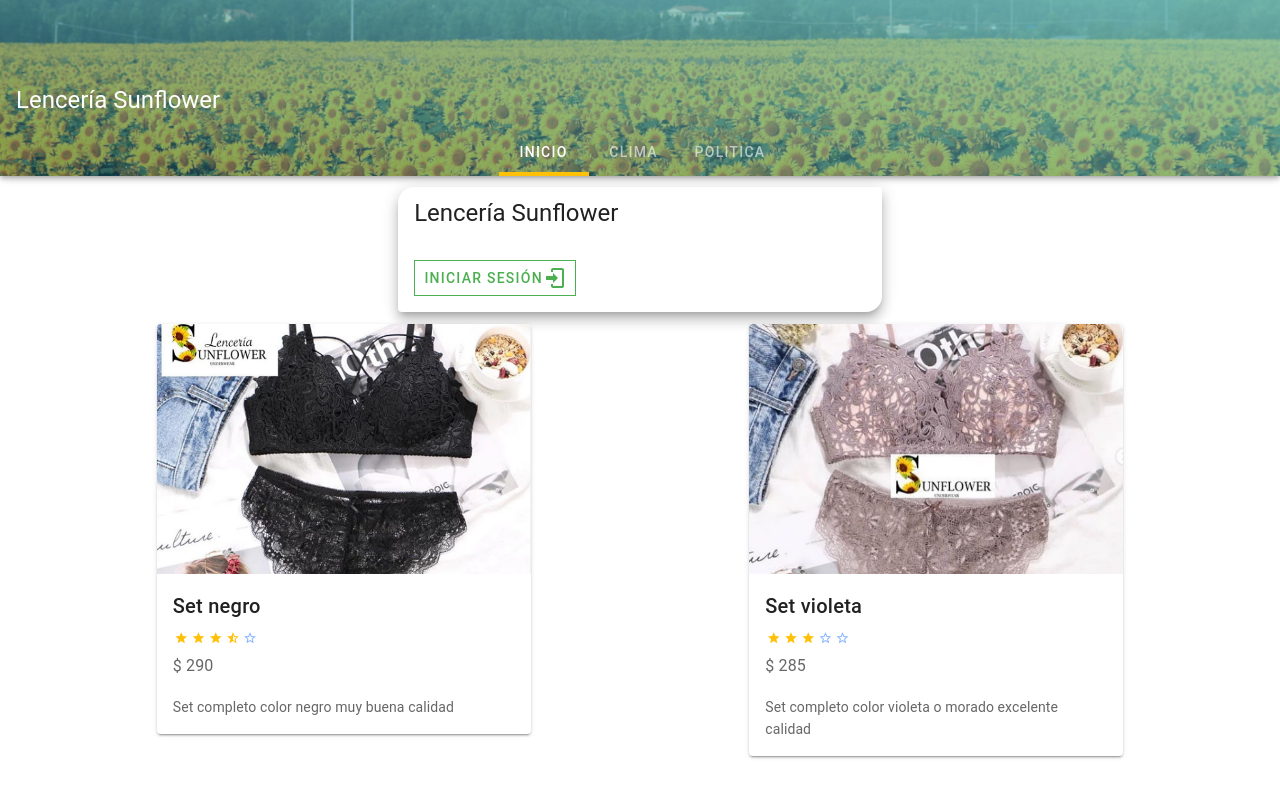
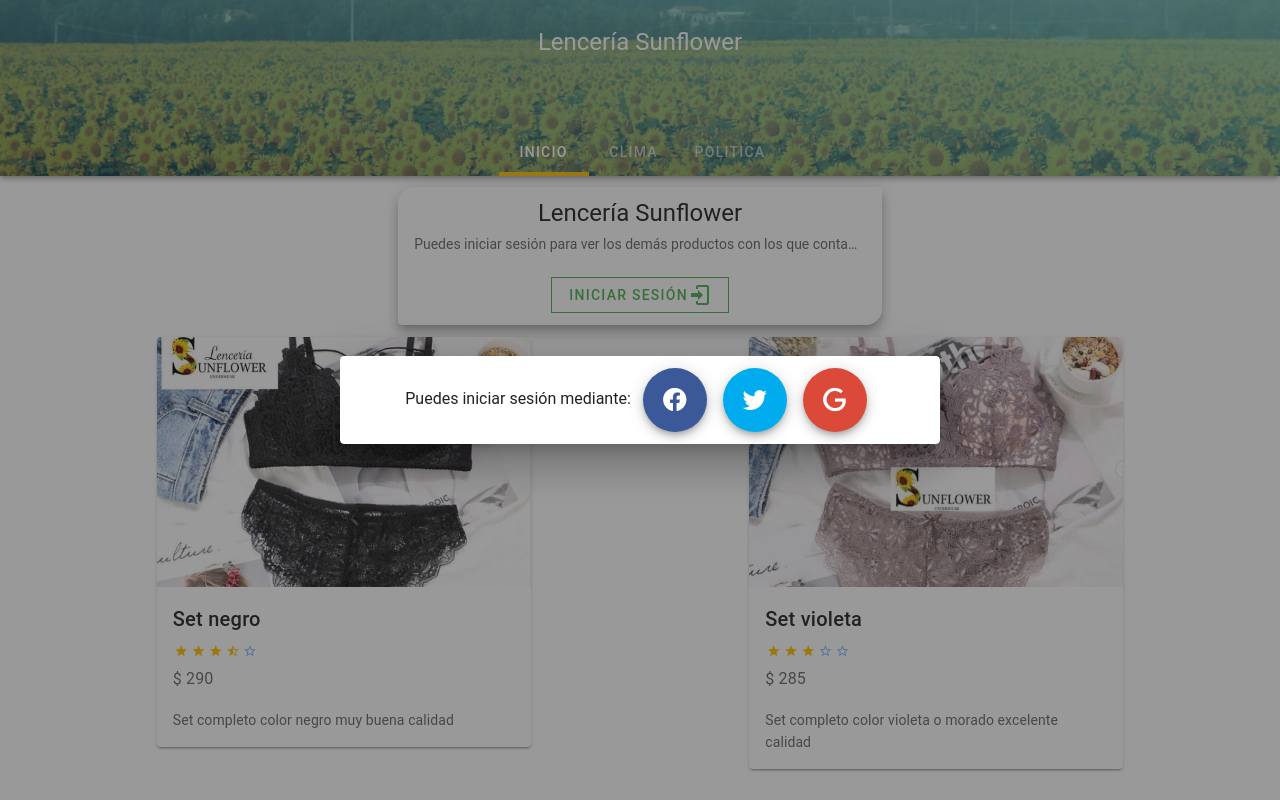
Before and after one commit to luisemm7/sunflower, a Vue app: page / in a window 1280 px wide. Both pictures are taken after a click on the button "INICIAR SESIÓN". Shown: the top 800 px of the page. Built offline with nearby package versions, Linux system fonts and the light colour scheme; a small style sheet from the web is missing.

Commit message:
lo del clima esta listo

```diff
--- a/src/App.vue
+++ b/src/App.vue
@@ -18,7 +18,9 @@
             ></v-img>
           </template>
 
-          <v-toolbar-title>Lencería Sunflower</v-toolbar-title>
+          <v-layout justify-center class="mt-5">
+            <v-toolbar-title>Lencería Sunflower</v-toolbar-title>
+          </v-layout>
 
           <template v-slot:extension>
             <v-tabs centered slider-color="primary" slider-size="4">
--- /dev/null
+++ b/src/components/Popup.vue
@@ -0,0 +1,35 @@
+<template>
+    <v-dialog max-width="600px" v-model="dialog">
+        <template v-slot:activator="{ on }">
+            <v-btn v-on="on" class="ma-1" tile outlined color="success">
+                Iniciar sesión <v-icon>mdi-login</v-icon>
+            </v-btn>
+        </template>
+            <v-card class="pa-3 text-center">
+                Puedes iniciar sesión mediante:
+                <v-btn class="mx-2" fab dark large color="#3b5998">
+                    <v-icon dark>mdi-facebook</v-icon>
+                </v-btn>
+                <v-btn class="mx-2" fab dark large color="#00acee">
+                    <v-icon dark>mdi-twitter</v-icon>
+                </v-btn>
+                <v-btn class="mx-2" fab dark large color="#db4a39">
+                    <v-icon dark>mdi-google</v-icon>
+                </v-btn>
+            </v-card>
+    </v-dialog>
+</template>
+
+<script>
+export default {
+    data() {
+        return {
+            dialog: false
+        }
+    },
+}
+</script>
+
+<style>
+
+</style>
--- a/src/views/Clima.vue
+++ b/src/views/Clima.vue
@@ -6,14 +6,14 @@
         src="../assets/cold-bg.jpg"
         gradient="to bottom, rgba(0,0,0,0.25), rgba(0,0,0,0.75)"
     >
-        <v-card-text class="cardtext">
-            <v-form class="px-3 text-center">
-                <v-text-field @keyup.enter="fetchWeather()" label="Escribe el nombre de una ciudad" v-model="query" prepend-icon="public"></v-text-field>
-                <v-btn @click="fetchWeather()" class="primary mx-0 mt-2">
-                    Buscar clima
-                    <v-icon right dark>mdi-cloud</v-icon>
-                </v-btn>
-            </v-form>
+        <v-card-text class="cardtext text-center">
+          <!-- <v-form ref="form">  -->
+            <v-text-field :rules="inputRules" class="ma-2" @keyup.enter="fetchWeather()" label="Escribe el nombre de una ciudad" v-model="query" prepend-icon="public"></v-text-field>
+            <v-btn :loading="loading" @click="fetchWeather()" class="primary mx-0 mt-2">
+              Buscar clima
+              <v-icon right dark>mdi-cloud</v-icon>
+            </v-btn>
+
 
             <div class="weather-wrap" v-if="typeof weather.main != 'undefined'">
                 <div class="location-box">
@@ -25,38 +25,30 @@
                     <div class="weather">{{weather.weather[0].main}}</div>
                 </div>
             </div>
-
+          <!-- </v-form>  -->
         </v-card-text>
-
-        <!-- <div :class="typeof weather.main != 'undefined' &&
-        weather.main.temp > 16 ? 'warm' : ''">
-            <div class="search-box">
-                <input
-                type="text"
-                class="search-bar"
-                placeholder="Escribe el nombre de una ciudad..."
-                v-model="query"
-                @keyup.enter="fetchWeather()"
-                /> --> <!-- con el keyup quitamos el if que teniamos abajo en esa funcion -->
-
-            <!-- </div>
-
-            <div class="weather-wrap" v-if="typeof weather.main != 'undefined'">
-                <div class="location-box">
-                <div class="location">{{weather.name}}, {{weather.sys.country}} </div>
-                <div class="date">{{dateBuilder()}}</div>
-                </div>
-                <div class="weather-box">
-                <div class="temp">{{Math.round(weather.main.temp)}}°c</div>
-                <div class="weather">{{weather.weather[0].main}}</div>
-                </div>
-            </div>
-        </div> -->
 
     </v-img>
 </v-card>
 </v-flex>
+
+<v-snackbar
+  multi-line
+  v-model="snackbar"
+  :timeout="4000"
+  color="error"
+>
+  {{ alerta }}
+  <v-btn
+    text
+    @click="snackbar = false"
+  >
+    Cerrar
+  </v-btn>
+</v-snackbar>
+
 </v-layout>
+
 </template>
 
 <script>
@@ -68,21 +60,38 @@
         api_key: process.env.VUE_APP_MY_API_KEYCLIMA,
         url_base: 'https://api.openweathermap.org/data/2.5/', //http://api.weatherbit.io/v2.0/current  http://api.weatherbit.io/v2.0/  // https://api.openweathermap.org/data/2.5
         query: '',
-        weather: {}
+        weather: {},
+        inputRules: [
+          v => v.length >= 1 || 'Ingrese el nombre de una ciudad'
+        ],
+        loading: false,
+        snackbar: false,
+        alerta: ''
       }
     },
     methods: {
       fetchWeather () {
-        /* quitamos el if gracias al keyup de Vuejs */
-        //if (e.key == "Enter") {
+
+        /* if(this.$refs.form.validate()){ */ //lo quitamos porque al darle enter en el textfield se reiniciaba la pagina
+
+          this.loading = true;
+
           fetch(`${this.url_base}weather?q=${this.query}&units=metric&APPID=${this.api_key}`)
             .then(res => {
               return res.json()
             }).then(this.setResults)
-        //}
+
+        /* } */
+
       },
       setResults (results) {
         this.weather = results;
+        this.loading = false;
+        if (results.message !== undefined){
+          this.alerta = results.message;
+          this.snackbar = true;
+          console.log('resultado:', results.message);
+        }
       },
       /* Funcion para obtener la fecha */
       dateBuilder () {
@@ -123,43 +132,6 @@
   }
   body {
     font-family: 'montserrat', sans-serif ;
-  }
-
-  main {
-    min-height: 100vh;
-    padding: 25px;
-
- /*    background-image: linear-gradient(to bottom, rgba(0,0,0,0.25), rgba(0,0,0,0.75));
-   */}
-
-  .search-box{
-    width: 100%;
-    margin-bottom: 30px;
-  }
-
-  .search-box .search-bar {
-    display: block;
-    width: 100%;
-    padding: 15px;
-
-    color: black;
-    font-size: 20px;
-
-    appearance: none;
-    border: none;
-    outline: none;
-    background: none;
-
-    box-shadow: 0px 0px 8px rgba(0, 0, 0, 0.25);
-    background-color: rgba(255, 255, 255, 0.5);
-    border-radius: 0px 16px 0px 16px;
-    transition: 0.4s;
-  }
-
-  .search-box .search-bar:focus {
-    box-shadow: 0px 0px 16px rgba(0, 0, 0, 0.25);
-    background-color: rgba(255, 255, 255, 0.75);
-    border-radius: 16px 0px 16px 0px;
   }
 
   .location-box .location {
--- a/src/views/Home.vue
+++ b/src/views/Home.vue
@@ -5,19 +5,21 @@
 
       <v-layout justify-center class="card1">
         <v-flex xs12 sm8 md6 lg5 xl4 >
-          <v-card shaped elevation="9">
+          <v-card shaped elevation="9" class="text-center">
 
             <v-list-item>
               <v-list-item-content>
-                <v-list-item-title class="headline mb-1">Lencería Sunflower</v-list-item-title>
-              <v-list-item-subtitle></v-list-item-subtitle>
+                <v-list-item-title class="headline mb-2">Lencería Sunflower</v-list-item-title>
+              <v-list-item-subtitle>Puedes iniciar sesión para ver los demás productos con los que contamos.</v-list-item-subtitle>
               </v-list-item-content>
             </v-list-item>
 
             <v-card-actions>
-              <v-btn class="ma-2" tile outlined color="success">
-                Iniciar sesión <v-icon>mdi-login</v-icon>
-              </v-btn>
+              <v-layout justify-center>
+                <v-flex>
+                  <Popup />
+                </v-flex>
+              </v-layout>
             </v-card-actions>
 
           </v-card>
@@ -75,10 +77,11 @@
 
 <script>
 // @ is an alias to /src
-
+import Popup from '@/components/Popup'
 
   export default {
     name: 'Home',
+    components: {Popup},
     data() {
       return {
         products: [
```
